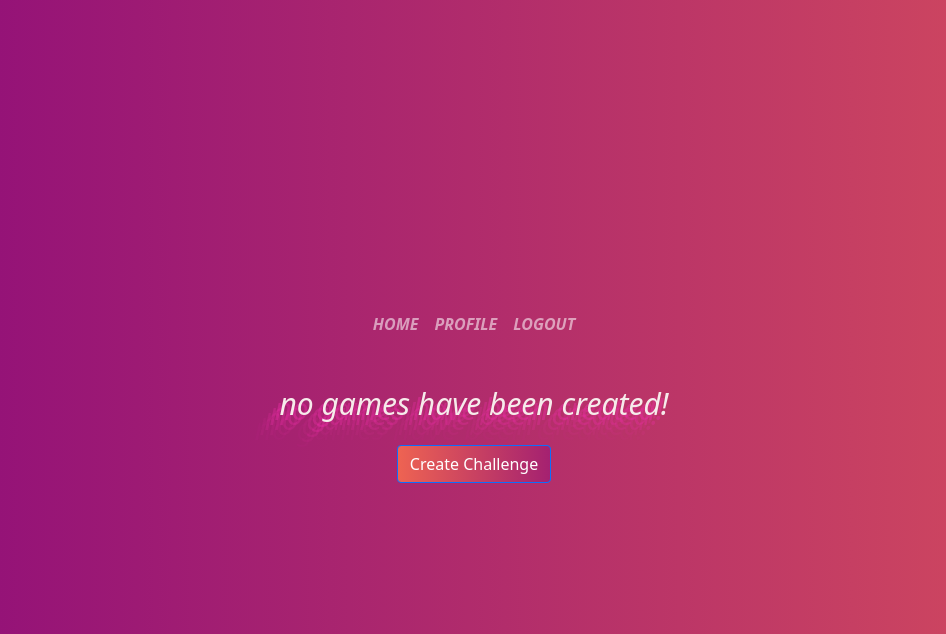
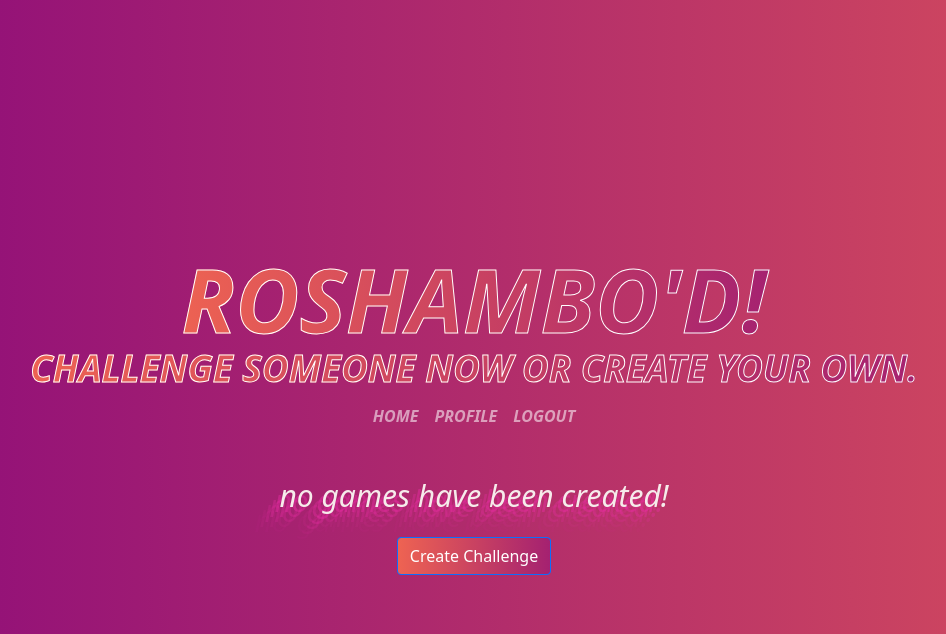
Before and after one commit to eunicesha/cits3403, a Flask app: template app/templates/game.html in a window 1280 px wide. Shown: the top 634 px of the page, without its empty margins (166-1112 px from the left). Run offline with Flask 3, Linux system fonts and the light colour scheme; the template is opened without the code that fills it, so the values that code supplies are empty.

Commit message:
Restored base.html

```diff
--- a/app/templates/base.html
+++ b/app/templates/base.html
@@ -1,9 +1,9 @@
 <html>
     <head>
         {% if title %}
-        <title>{{ title }} - Roshambo'd!</title>
+        <title>{{ title }} - Roshambo'd</title>
         {% else %}
-        <title>Hello!</title>
+        <title>Roshambo'd</title>
         {% endif %}
          <link rel="stylesheet" type="text/css" href="{{url_for('static', filename = 'style/styles.css')}}">
          <link href="https://cdn.jsdelivr.net/npm/bootstrap@5.1.3/dist/css/bootstrap.min.css" rel="stylesheet">
@@ -11,7 +11,10 @@
     </head>
     <body>
         <div>
-
+            <div class="container mt-4" style = "text-align: center">
+                <h1 class = "title gradient textoutline" style = "font-size: 5.5rem; padding: 10px">Roshambo'd!</h1>
+                <p class = "title gradient textoutline" style = "font-size: 2.3rem; padding: 10px">Challenge someone now or create your own.</p>
+            </div>
             <nav class="navbar navbar-expand-lg navbar-dark title" style="margin-bottom: 40px;">
                 <button class="navbar-toggler" type="button" data-toggle="collapse" data-target="#navbarNav" aria-controls="navbarNav" aria-expanded="false" aria-label="Toggle navigation">
                     <span class="navbar-toggler-icon"></span>
```
